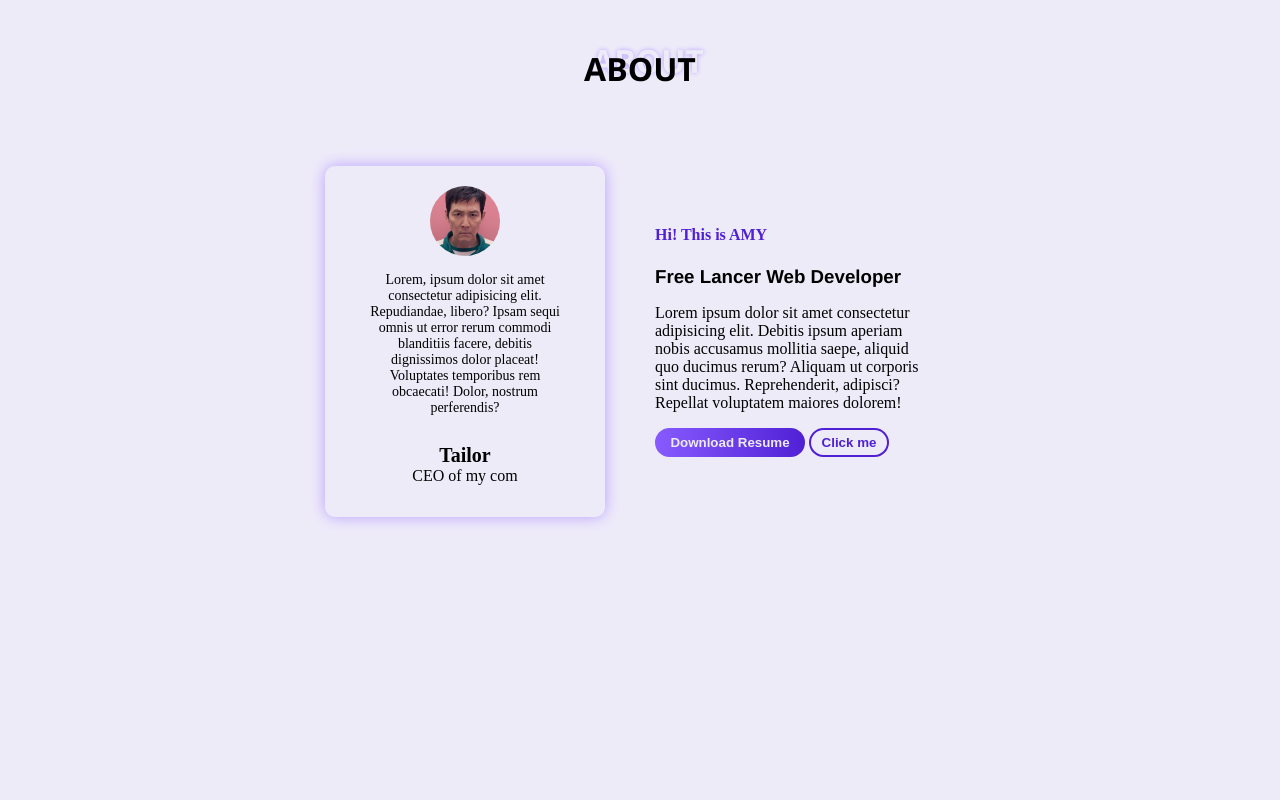
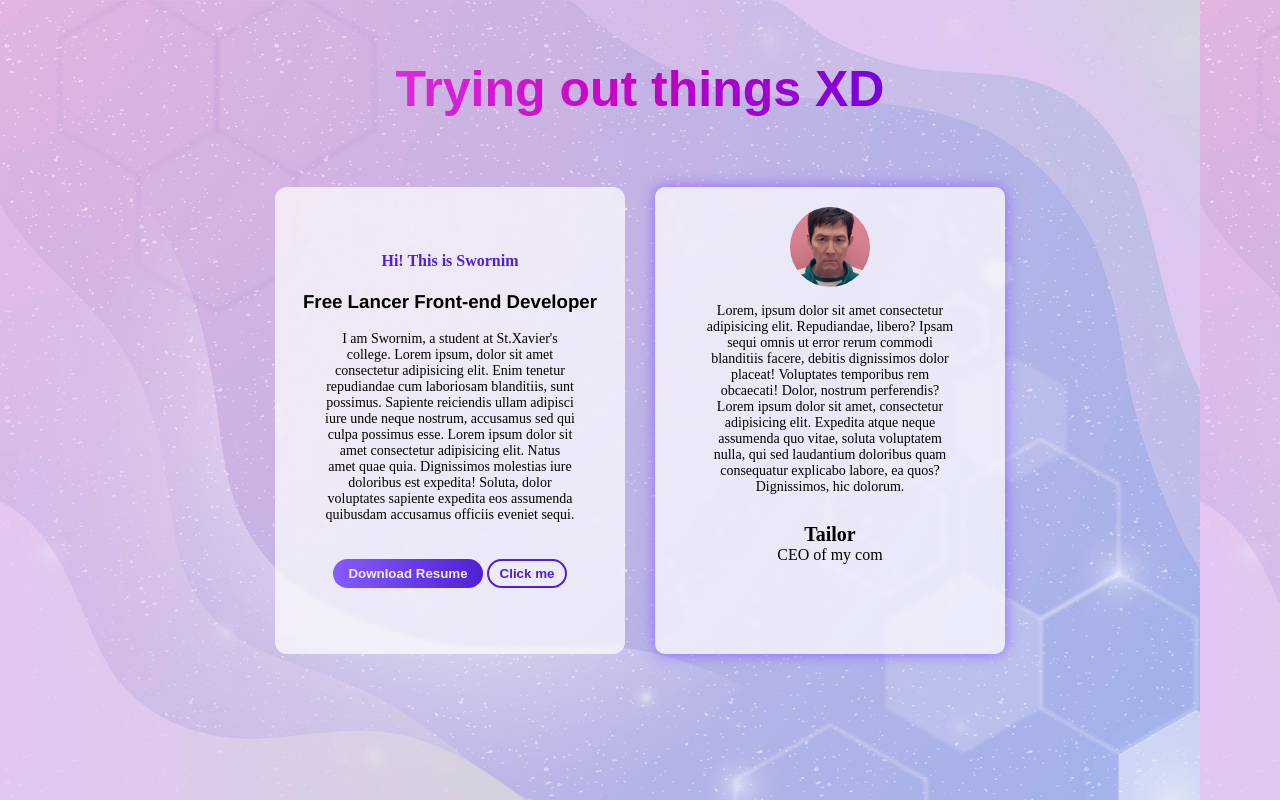
Before and after one commit to Swornim-Dangol/Learning-CSS, a plain HTML site: page index.html in a window 1280 px wide. Drawn offline with Linux system fonts and the light colour scheme.

Commit message:
added some new things I learnt in it, also made a seperate file for the css of the main index page

```diff
--- /dev/null
+++ b/cssflexing.css
@@ -0,0 +1,101 @@
+#container{
+    display:flex;
+    column-gap: 30px;
+    align-items: center;
+    justify-content: center;
+}
+h1{
+    font-family: 'Poppins', sans-serif;
+    font-size: 50px ;
+    background: linear-gradient(to right,rgb(255, 107, 255),rgb(197, 0, 197),blue);
+    background-clip: text;
+    color: transparent;
+    text-align: center;
+}
+
+.textinside{
+    width: 250px;
+    font-size: 14px;
+    margin: 0 auto;
+}
+/*boxes*/
+#box1{
+    width: 350px;
+    aspect-ratio: 3/4;
+    text-align: center;
+    box-shadow: 0 0 15px #8f69ff;
+    border-radius: 10px;
+    display:flex;
+    flex-direction: column;
+    align-content: center;
+    flex-direction: column;
+    background-color: rgba(255,255,255,0.7);
+    backdrop-filter: blur(2px);
+}
+#box2{
+    width: 350px;
+    aspect-ratio: 3/4;
+    display:flex;
+    align-content: center;
+    flex-direction: column;
+    justify-content: center;
+    border-radius: 12px;
+    background-color: rgba(255,255,255,0.7);
+    backdrop-filter: blur(2px);
+    text-align: center;
+}
+
+/* image */
+#image1{
+    width : 80px;
+    height:80px;
+    position: relative;
+    top:20px;
+    border-radius: 50%;
+    margin-left:auto;
+    margin-right:auto;
+}
+
+/*buttons*/
+#but1{
+    width: 150px;
+    background:linear-gradient(to right,#875bff,#5020D5);
+    border: none;
+    padding: 5px;
+    padding-top: 7px;
+    padding-bottom: 7px;
+    color:#EEEBF9;
+    border-radius: 15px;
+    font-weight: bold;
+    transition: all 0.3s ease;
+}
+#but2{
+    width: 80px;
+    background-color:  #EEEBF9;
+    color: #5020D5;
+    border: 2px solid #5020D5;
+    font-weight: bold;
+    border-radius: 15px;
+    padding: 5px;
+    transition : all 0.3s ease;
+}
+
+#but1:hover{
+    scale:1.05;
+    box-shadow: 0 0 7px #8259ff;
+}
+#but2:hover{
+    scale:1.05;
+    box-shadow: 0 0 7px #8259ff;
+}
+
+/* this is for boxes */
+#box1:hover{
+    scale:1.05;
+    transition:all 0.3s ease;
+    box-shadow: 0 0 25px #8f69ff;
+}
+#box2:hover{
+    scale: 1.05;
+    transition: all 0.3s ease;
+}
--- a/index.html
+++ b/index.html
@@ -4,108 +4,29 @@
     <meta charset="UTF-8">
     <meta name="viewport" content="width=device-width, initial-scale=1.0">
     <title>Main program</title>
-    <style>
-        #container{
-            display:flex;
-            column-gap: 30px;
-            align-items: center;
-            justify-content: center;
-        }
-        h1{
-            text-align: center;
-            font-family:'Segoe UI', Tahoma, Geneva, Verdana, sans-serif;
-            text-shadow: 8px -8px 0px #EEEBF9, 8px -8px 5px #b8a0fe;
-        }
-        #box1{
-            width: 280px;
-            text-align: center;
-            box-shadow: 0 0 15px #b8a0fe;
-            border-radius: 10px;
-            display:flex;
-            flex-direction: column;
-            align-content: center;
-            flex-direction: column;
-        }
-        #image1{
-            width : 70px;
-            height:70px;
-            position: relative;
-            top:20px;
-            border-radius: 50%;
-            margin-left:auto;
-            margin-right:auto;
-        }
-        #box2{
-            width: 280px;
-            display:flex;
-            align-content: center;
-            flex-direction: column;
-            justify-content: center;
-            border-radius: 12px;
-            padding: 20px;
-        }
-        #but1{
-            width: 150px;
-            background:linear-gradient(to right,#875bff,#5020D5);
-            border: none;
-            padding: 5px;
-            padding-top: 7px;
-            padding-bottom: 7px;
-            color:#EEEBF9;
-            border-radius: 15px;
-            font-weight: bold;
-            transition: all 0.3s ease;
-        }
-        #but2{
-            width: 80px;
-            background-color:  #EEEBF9;
-            color: #5020D5;
-            border: 2px solid #5020D5;
-            font-weight: bold;
-            border-radius: 15px;
-            padding: 5px;
-            transition : all 0.3s ease;
-        }
-        #but1:hover{
-            scale:1.05;
-            box-shadow: 0 0 7px #8259ff;
-        }
-        #but2:hover{
-            scale:1.05;
-            box-shadow: 0 0 7px #8259ff;
-        }
-        #box1:hover{
-            scale:1.1;
-            transition:all 0.3s ease;
-            box-shadow: 0 0 25px #b8a0fe;
-        }
-        #box2:hover{
-            scale: 0.98;
-            transition: all 0.3s ease;
-            box-shadow: 0 0 15px #b8a0fe inset;
-        }
-    </style>
+    <link rel="stylesheet" href="cssflexing.css">
 </head>
-<body style="background-color: #EEEBF9;">
+<body style="background-image: url('Props/backpurple.jpg');">
     <br>
-    <h1>ABOUT</h1>
-    <br><br><br>
+    <h1>Trying out things XD</h1>
+    <br><br>
     <div id="container">
-        <div id="box1">
-            <img id="image1" src="Props/lol.jpg" title="lol"><br><br>
-            <p style="width: 200px; font-size: 14px; margin: 0 auto;">Lorem, ipsum dolor sit amet consectetur adipisicing elit. Repudiandae, libero? Ipsam sequi omnis ut error rerum commodi blanditiis facere, debitis dignissimos dolor placeat! Voluptates temporibus rem obcaecati! Dolor, nostrum perferendis?</p>
-            <p style="font-size:14px;"><div style="font-size: 20px;"><b>Tailor</b></div>
-                CEO of my com</p>
-        </div>
         <div id="box2">
-            <h4 style="color:#5020D5; margin-top:0px;">Hi! This is AMY</h4>
-            <h3 style="font-family: 'Franklin Gothic Medium', 'Arial Narrow', Arial, sans-serif; margin:0px;"><b>Free Lancer Web Developer</b></h3>
-            <p>Lorem ipsum dolor sit amet consectetur adipisicing elit. Debitis ipsum aperiam nobis accusamus mollitia saepe, aliquid quo ducimus rerum? Aliquam ut corporis sint ducimus. Reprehenderit, adipisci? Repellat voluptatem maiores dolorem!</p>
+            <h4 style="color:#5020D5; margin-top:0px;">Hi! This is Swornim</h4>
+            <h3 style="font-family: 'Franklin Gothic Medium', 'Arial Narrow', Arial, sans-serif; margin: 0 auto;"><b>Free Lancer Front-end Developer</b></h3><br>
+            <p class="textinside">I am Swornim, a student at St.Xavier's college. Lorem ipsum, dolor sit amet consectetur adipisicing elit. Enim tenetur repudiandae cum laboriosam blanditiis, sunt possimus. Sapiente reiciendis ullam adipisci iure unde neque nostrum, accusamus sed qui culpa possimus esse. Lorem ipsum dolor sit amet consectetur adipisicing elit. Natus amet quae quia. Dignissimos molestias iure doloribus est expedita! Soluta, dolor voluptates sapiente expedita eos assumenda quibusdam accusamus officiis eveniet sequi.</p><br><br>
             <div>
                 <button id="but1">Download Resume</button>
                 <button id="but2" onclick="window.location.href='cssmedia.html'">Click me</button>
             </div>
         </div>
+
+        <div id="box1">
+            <img id="image1" src="Props/lol.jpg" title="lol"><br><br>
+            <p class="textinside">Lorem, ipsum dolor sit amet consectetur adipisicing elit. Repudiandae, libero? Ipsam sequi omnis ut error rerum commodi blanditiis facere, debitis dignissimos dolor placeat! Voluptates temporibus rem obcaecati! Dolor, nostrum perferendis? Lorem ipsum dolor sit amet, consectetur adipisicing elit. Expedita atque neque assumenda quo vitae, soluta voluptatem nulla, qui sed laudantium doloribus quam consequatur explicabo labore, ea quos? Dignissimos, hic dolorum.</p>
+            <p style="font-size:14px;"><div style="font-size: 20px;"><b>Tailor</b></div>
+                CEO of my com</p>
+        </div>
     </div>
 </body>
 </html>
```
Also changed, not shown: Props/backpurple.jpg (added).
